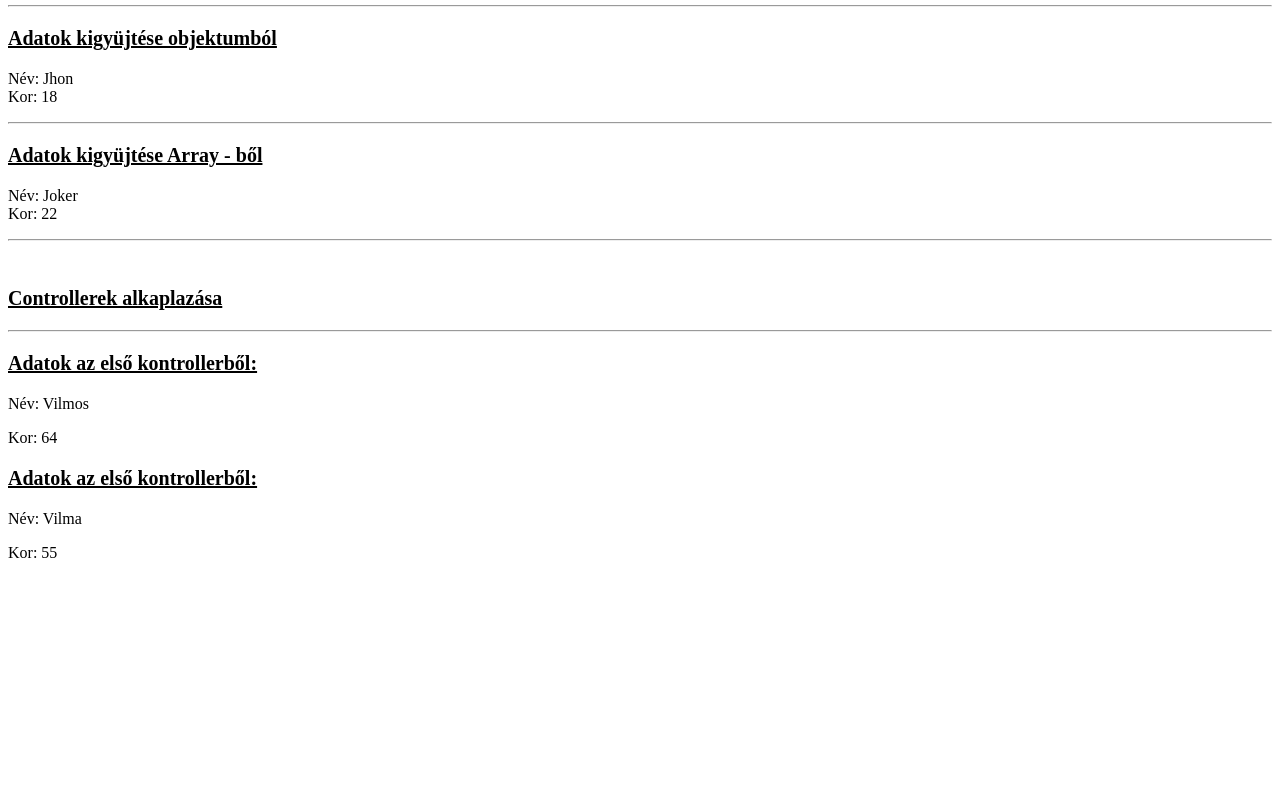
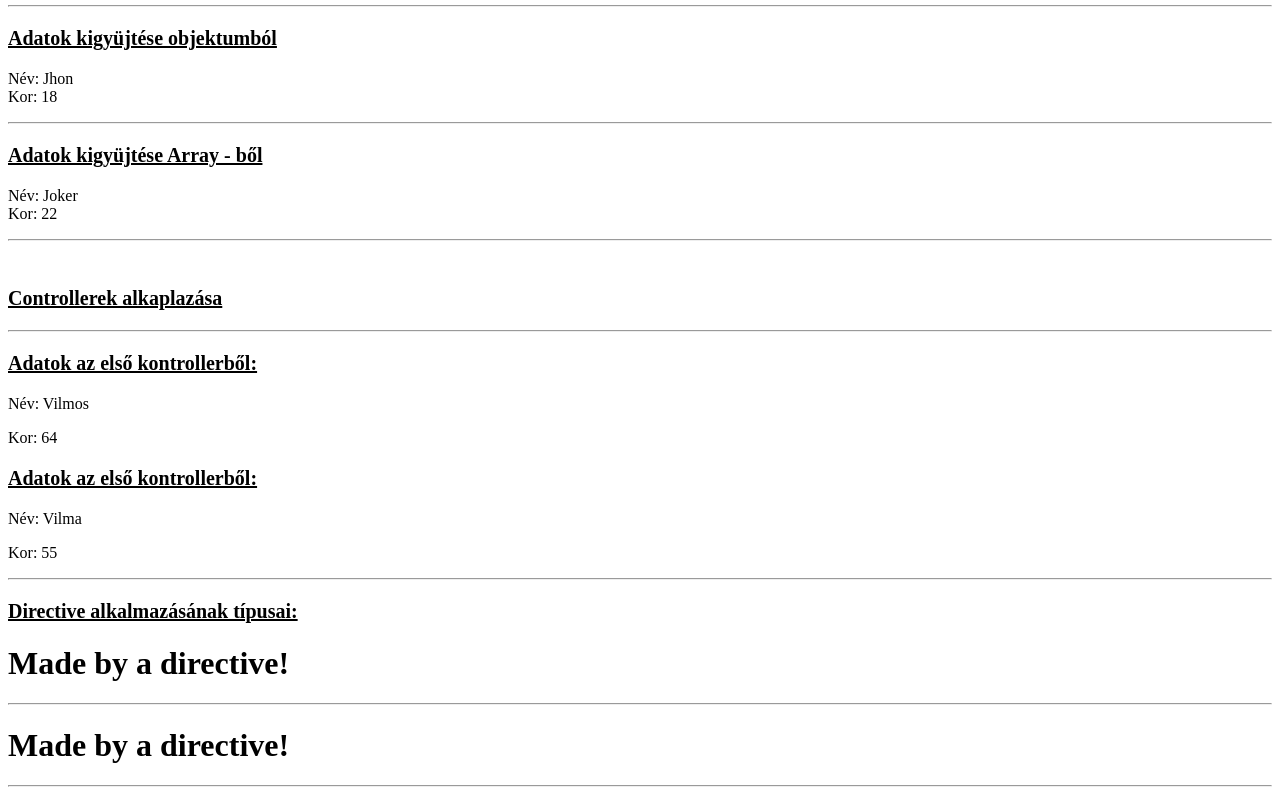
Before and after one commit to malasits/Angular, a plain HTML site: page index.html in a window 1280 px wide. Shown: the part 462-1257 px from the top of the page. Before the commit the page ends 1040 px from the top, so only its background shows below. Drawn offline with nearby package versions, Linux system fonts and the light colour scheme.

Commit message:
Angular Example 1.0

```diff
--- a/index.html
+++ b/index.html
@@ -74,8 +74,11 @@
         <p>Név: {{name}}</p>
         <p>Kor: {{age}}</p>
     </div>
+    <hr>
 
-    <w3TestDirective></w3TestDirective>
+    <p class="title">Directive alkalmazásának típusai:</p>
+    <asd></asd>
+    <div asd></div>
 
     <script>
         //Angular modul létrehozása
@@ -94,14 +97,10 @@
         });
 
         //Directive létrehozása
-        // app.directive("TeszDirective", function(){
-        //     return {
-        //         template : "<h1>Teszt directive</h1><hr>"
-        //     };
-        // });
-        app.directive("w3TestDirective", function() {
+
+        app.directive("asd", function() {   //A tag neve nem kezdődhet nagy betűvel!
             return {
-                template : "<h1>Made by a directive!</h1>"
+                template : "<h1>Made by a directive!</h1><hr>"
             };
         });
     </script>
```
